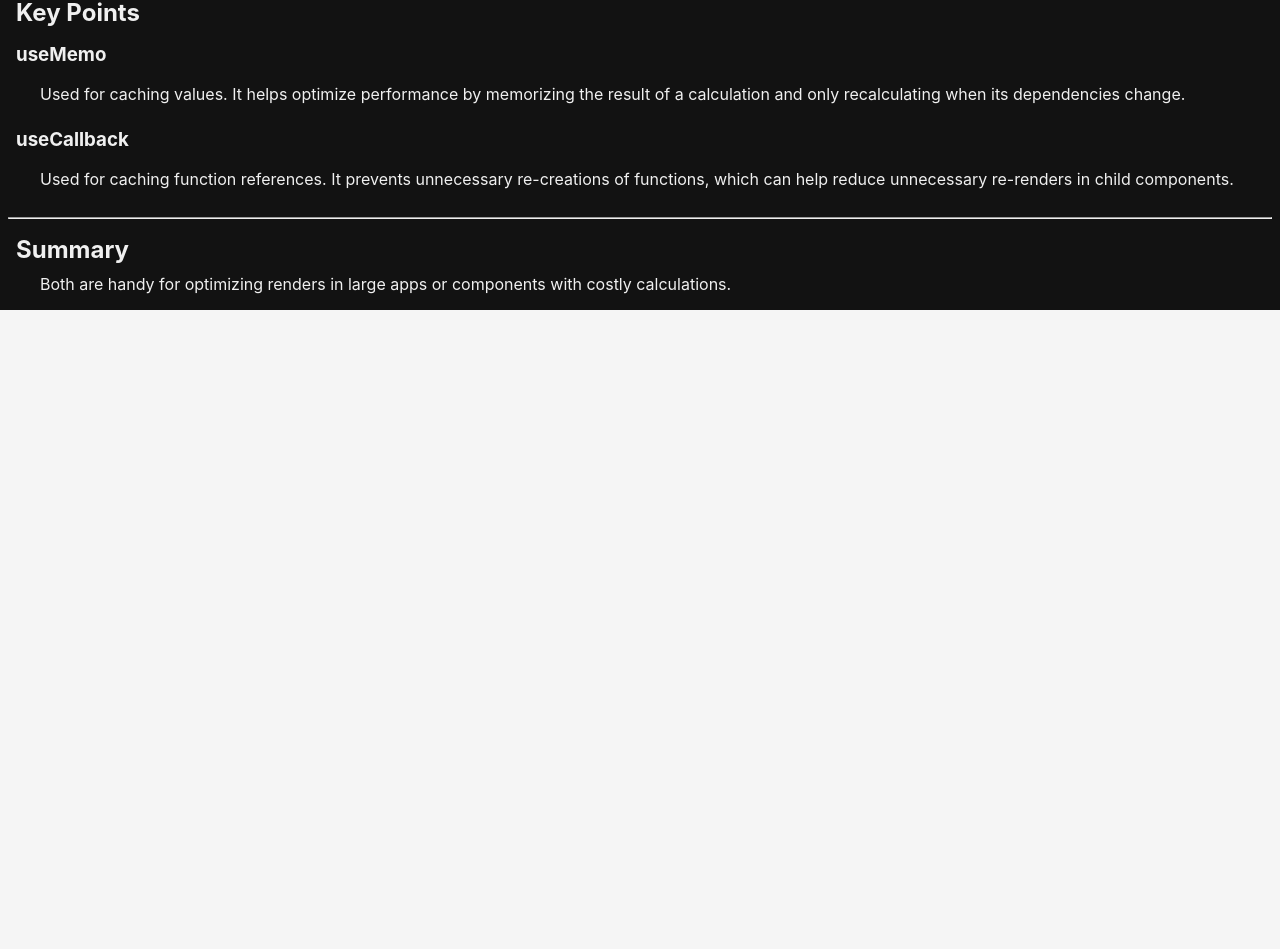
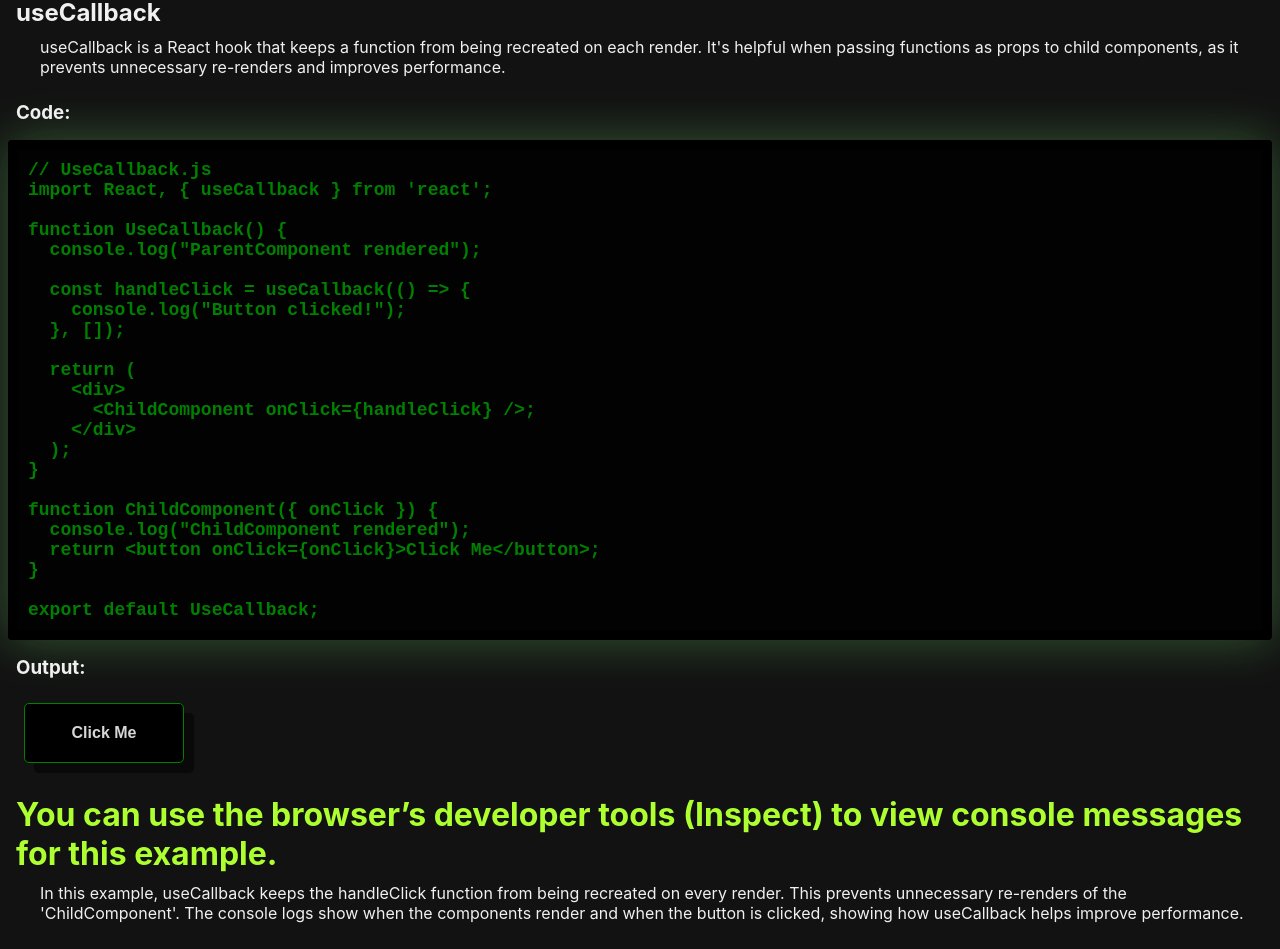
Before and after one commit to rees-kyle/react_showcase, a React (Create React App) app in the folder project/: page /react_showcase/usememo-and-usecallback in a window 1280 px wide. Shown: the part 2789-3738 px from the top of the page. Before the commit the page ends 3099 px from the top, so only its background shows below. Built offline with nearby package versions, Linux system fonts and the light colour scheme.

Commit message:
Add UseCallback component
- Added component file.
- Added to index in components folder.
- Imported and added component to page.

```diff
--- /dev/null
+++ b/project/src/components/performance_optimization/usememo_and_usecallback/UseCallback.js
@@ -0,0 +1,76 @@
+import React, { useCallback } from 'react';
+
+function UseCallback() {
+  console.log("ParentComponent rendered");
+
+  // Memoize the handleClick function to prevent it from being recreated on each render
+  const handleClick = useCallback(() => {
+    console.log("Button clicked!");
+  }, []); // No dependencies, so function is created only once
+
+  // Pass the memoized handleClick function as a prop to ChildComponent
+  return (
+    <div>
+      <br/>
+      <hr/>
+      <h2>useCallback</h2>
+      <p>
+        useCallback is a React hook that keeps a function from being recreated on each render.
+        It's helpful when passing functions as props to child components,
+        as it prevents unnecessary re-renders and improves performance.
+      </p>
+
+      <h3>Code:</h3>
+      <pre>
+        <code>
+          {`// UseCallback.js
+import React, { useCallback } from 'react';
+
+function UseCallback() {
+  console.log("ParentComponent rendered");
+
+  const handleClick = useCallback(() => {
+    console.log("Button clicked!");
+  }, []);
+
+  return (
+    <div>
+      <ChildComponent onClick={handleClick} />;
+    </div>
+  );
+}
+
+function ChildComponent({ onClick }) {
+  console.log("ChildComponent rendered");
+  return <button onClick={onClick}>Click Me</button>;
+}
+
+export default UseCallback;
+`}
+        </code>
+      </pre>
+
+      <h3>Output:</h3>
+      <ChildComponent onClick={handleClick} />;
+
+      <h1 className="output">
+        You can use the browser’s developer tools (Inspect) to view console messages for this example.
+      </h1>
+
+      <p>
+        In this example,
+        useCallback keeps the handleClick function from being recreated on every render.
+        This prevents unnecessary re-renders of the 'ChildComponent'.
+        The console logs show when the components render and when the button is clicked,
+        showing how useCallback helps improve performance.
+      </p>
+    </div>
+  );
+}
+
+function ChildComponent({ onClick }) {
+  console.log("ChildComponent rendered");
+  return <button onClick={onClick}>Click Me</button>;
+}
+
+export default UseCallback;
--- a/project/src/pages/performance_optimization/UseMemoAndUseCallbackPage.js
+++ b/project/src/pages/performance_optimization/UseMemoAndUseCallbackPage.js
@@ -1,6 +1,7 @@
 import {
   UseMemoAndUseCallback,
   UseMemo,
+  UseCallback,
   KeyPoints,
   Summary
 } from '../../components/performance_optimization/usememo_and_usecallback';
@@ -10,6 +11,7 @@ const UseMemoAndUseCallbackPage = () => {
     <>
       <UseMemoAndUseCallback />
       <UseMemo />
+      <UseCallback />
       <KeyPoints />
       <Summary />
     </>
```
Also changed, not shown: project/src/components/performance_optimization/usememo_and_usecallback/index.js (+5 -4 lines).
